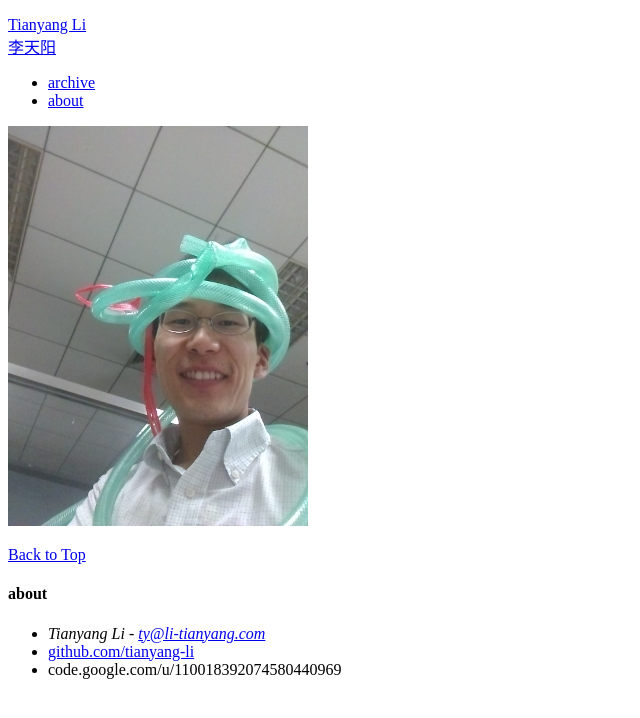
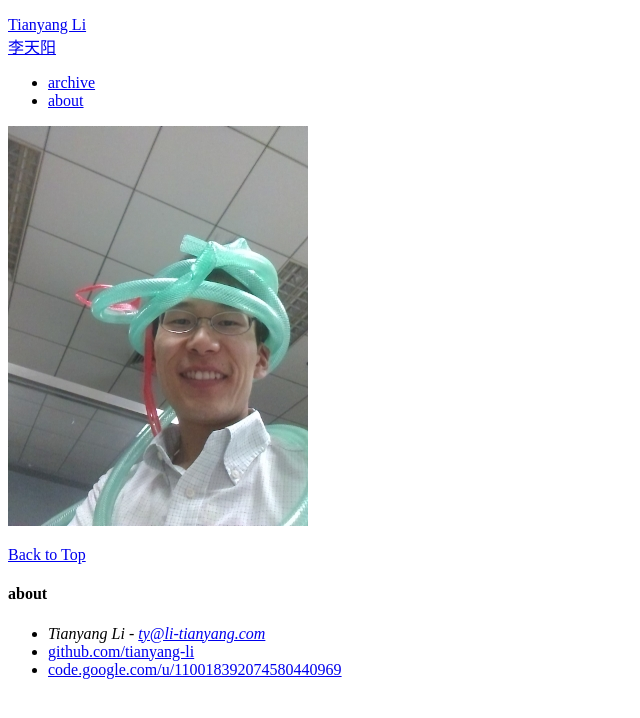
Before and after one commit to li-tianyang/li-tianyang.github.com, a Jekyll site: the page built from about.md, in a window 1280 px wide. Shown: the top 718 px of the page, without its empty margins (0-640 px from the left). Built offline with Jekyll 4.4.1, drawn with Linux system fonts in a browser that asks for light colours.

Commit message:
jfiowerjfoiqejio

```diff
--- a/_includes/themes/the-minimum/default.html
+++ b/_includes/themes/the-minimum/default.html
@@ -61,7 +61,7 @@
 						<li class="contact"><address><span class="author fn n">{{ site.author.name }}</span> - <span class="fn email">{{ site.author.email }}</span></address></li>
 					    <div style="display: none;"><a href="https://plus.google.com/u/0/110018392074580440969?rel=author"></a></div>
 						<li class="github"><a href="http://github.com/{{ site.author.github }}/" rel="me">github.com/{{ site.author.github }}</a></li>
-						<li class="google code" href="http://code.google.com/u/110018392074580440969/" rel="me"><a>code.google.com/u/110018392074580440969</a></li>
+						<li class="google code"><a href="http://code.google.com/u/110018392074580440969/" rel="me">code.google.com/u/110018392074580440969</a></li>
                         <!---
 						<li class="twitter"><a href="http://twitter.com/{{ site.author.twitter }}/" rel="me">twitter.com/{{ site.author.twitter }}</a></li>
 						<li class="rss"><a href="http://feeds.feedburner.com/{{ site.author.feedname }}">Subscribe to RSS Feed</a></li>
```
